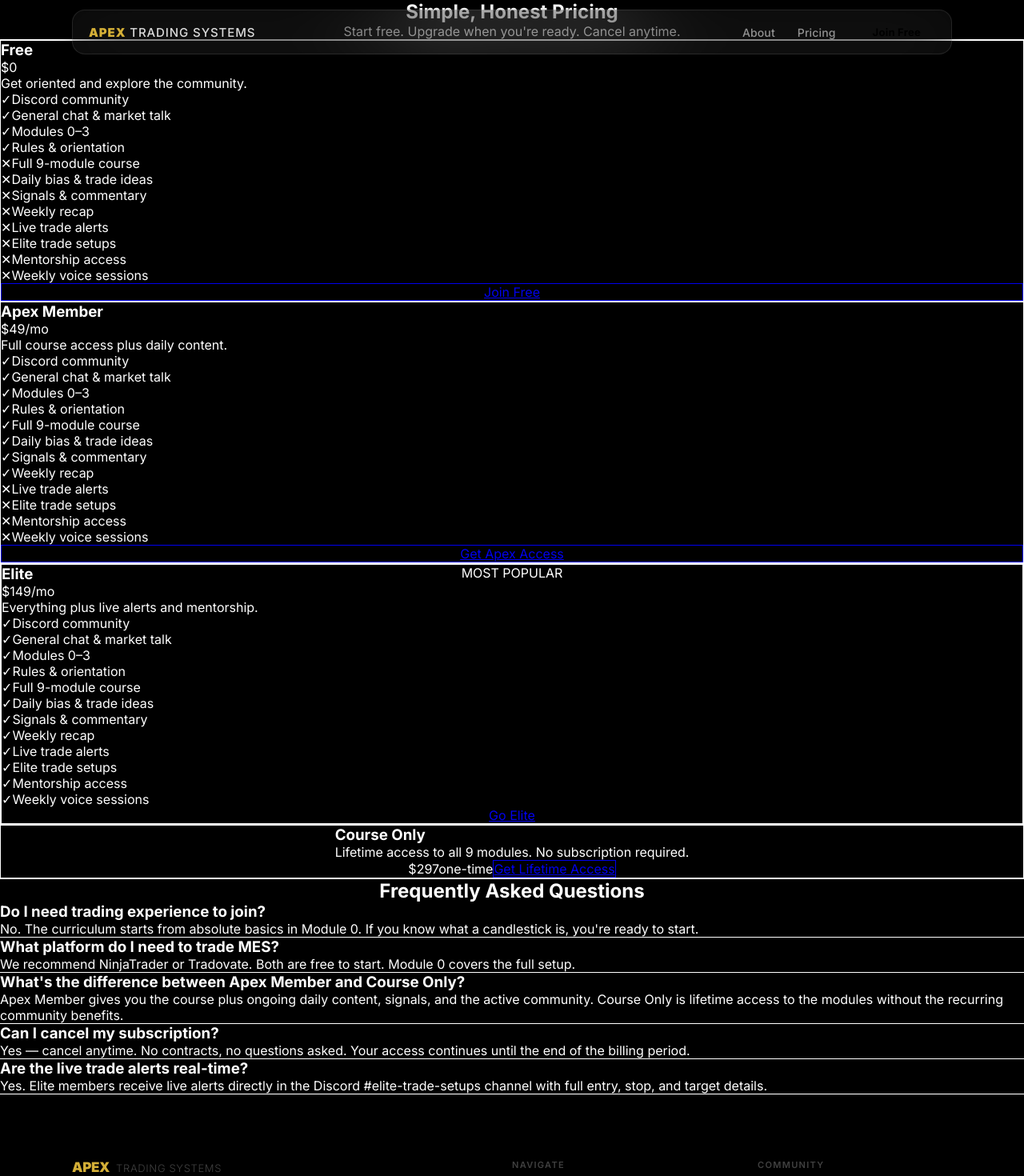
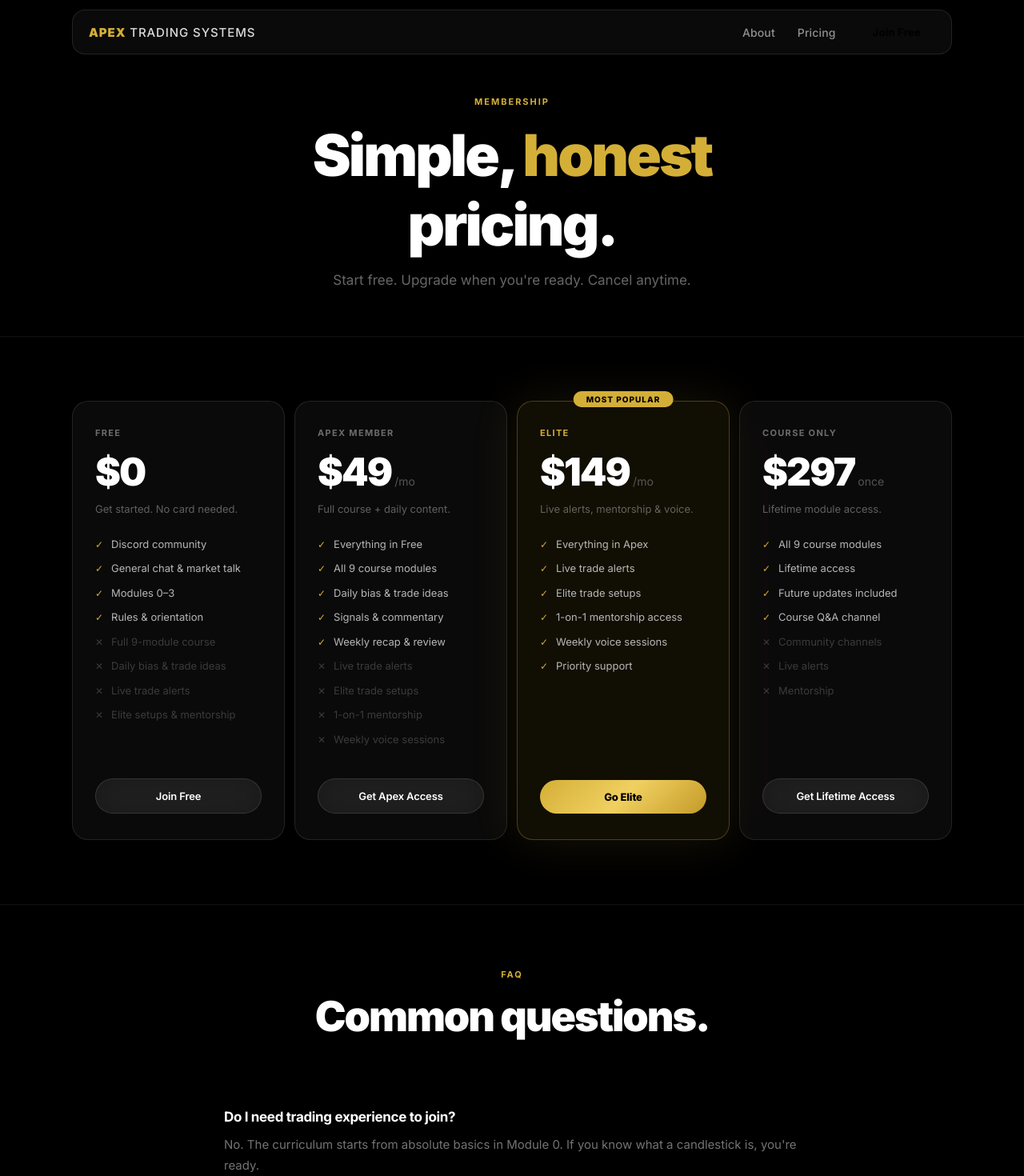
Before and after one commit to atradingsystems/Apex-Trading-Systems, a Next.js app: page /pricing in a window 1280 px wide. Shown: the top 1470 px of the page at 80% size. Built offline with nearby package versions, Linux system fonts and the light colour scheme.

Commit message:
Pricing page - full inline styles glass redesign

```diff
--- a/app/pricing/page.tsx
+++ b/app/pricing/page.tsx
@@ -1,191 +1,214 @@
+import Link from "next/link";
+
 const DISCORD = "https://discord.gg/83VwHsTbs";
+const G = "#D4AF37";
+
+const glass: React.CSSProperties = {
+  background: "rgba(255,255,255,0.04)",
+  backdropFilter: "blur(24px) saturate(180%)",
+  WebkitBackdropFilter: "blur(24px) saturate(180%)",
+  border: "1px solid rgba(255,255,255,0.1)",
+  borderRadius: 20,
+};
+
+const glassGold: React.CSSProperties = {
+  background: "rgba(212,175,55,0.08)",
+  backdropFilter: "blur(24px) saturate(180%)",
+  WebkitBackdropFilter: "blur(24px) saturate(180%)",
+  border: "1px solid rgba(212,175,55,0.3)",
+  borderRadius: 20,
+  boxShadow: "0 0 60px rgba(212,175,55,0.12)",
+};
+
+const btnGold: React.CSSProperties = {
+  background: "linear-gradient(135deg, #D4AF37, #F0D060, #C49A28)",
+  borderRadius: 999,
+  color: "#000",
+  fontWeight: 800,
+  textDecoration: "none",
+  display: "block",
+  textAlign: "center",
+  border: "none",
+  cursor: "pointer",
+};
+
+const btnGlass: React.CSSProperties = {
+  background: "rgba(255,255,255,0.06)",
+  backdropFilter: "blur(20px)",
+  WebkitBackdropFilter: "blur(20px)",
+  border: "1px solid rgba(255,255,255,0.12)",
+  borderRadius: 999,
+  color: "#fff",
+  fontWeight: 600,
+  textDecoration: "none",
+  display: "block",
+  textAlign: "center",
+};
 
 const tiers = [
   {
     name: "Free",
     price: "$0",
     period: "",
-    desc: "Get oriented and explore the community.",
-    features: {
-      "Discord community": true,
-      "General chat & market talk": true,
-      "Modules 0–3": true,
-      "Rules & orientation": true,
-      "Full 9-module course": false,
-      "Daily bias & trade ideas": false,
-      "Signals & commentary": false,
-      "Weekly recap": false,
-      "Live trade alerts": false,
-      "Elite trade setups": false,
-      "Mentorship access": false,
-      "Weekly voice sessions": false,
-    },
+    desc: "Get started. No card needed.",
+    features: ["Discord community", "General chat & market talk", "Modules 0–3", "Rules & orientation"],
+    notIncluded: ["Full 9-module course", "Daily bias & trade ideas", "Live trade alerts", "Elite setups & mentorship"],
     cta: "Join Free",
-    href: DISCORD,
     highlight: false,
   },
   {
     name: "Apex Member",
     price: "$49",
     period: "/mo",
-    desc: "Full course access plus daily content.",
-    features: {
-      "Discord community": true,
-      "General chat & market talk": true,
-      "Modules 0–3": true,
-      "Rules & orientation": true,
-      "Full 9-module course": true,
-      "Daily bias & trade ideas": true,
-      "Signals & commentary": true,
-      "Weekly recap": true,
-      "Live trade alerts": false,
-      "Elite trade setups": false,
-      "Mentorship access": false,
-      "Weekly voice sessions": false,
-    },
+    desc: "Full course + daily content.",
+    features: ["Everything in Free", "All 9 course modules", "Daily bias & trade ideas", "Signals & commentary", "Weekly recap & review"],
+    notIncluded: ["Live trade alerts", "Elite trade setups", "1-on-1 mentorship", "Weekly voice sessions"],
     cta: "Get Apex Access",
-    href: DISCORD,
     highlight: false,
   },
   {
     name: "Elite",
     price: "$149",
     period: "/mo",
-    desc: "Everything plus live alerts and mentorship.",
-    features: {
-      "Discord community": true,
-      "General chat & market talk": true,
-      "Modules 0–3": true,
-      "Rules & orientation": true,
-      "Full 9-module course": true,
-      "Daily bias & trade ideas": true,
-      "Signals & commentary": true,
-      "Weekly recap": true,
-      "Live trade alerts": true,
-      "Elite trade setups": true,
-      "Mentorship access": true,
-      "Weekly voice sessions": true,
-    },
+    desc: "Live alerts, mentorship & voice.",
+    features: ["Everything in Apex", "Live trade alerts", "Elite trade setups", "1-on-1 mentorship access", "Weekly voice sessions", "Priority support"],
+    notIncluded: [],
     cta: "Go Elite",
-    href: DISCORD,
     highlight: true,
+  },
+  {
+    name: "Course Only",
+    price: "$297",
+    period: " once",
+    desc: "Lifetime module access.",
+    features: ["All 9 course modules", "Lifetime access", "Future updates included", "Course Q&A channel"],
+    notIncluded: ["Community channels", "Live alerts", "Mentorship"],
+    cta: "Get Lifetime Access",
+    highlight: false,
   },
 ];
 
 const faqs = [
-  {
-    q: "Do I need trading experience to join?",
-    a: "No. The curriculum starts from absolute basics in Module 0. If you know what a candlestick is, you're ready to start.",
-  },
-  {
-    q: "What platform do I need to trade MES?",
-    a: "We recommend NinjaTrader or Tradovate. Both are free to start. Module 0 covers the full setup.",
-  },
-  {
-    q: "What's the difference between Apex Member and Course Only?",
-    a: "Apex Member gives you the course plus ongoing daily content, signals, and the active community. Course Only is lifetime access to the modules without the recurring community benefits.",
-  },
-  {
-    q: "Can I cancel my subscription?",
-    a: "Yes — cancel anytime. No contracts, no questions asked. Your access continues until the end of the billing period.",
-  },
-  {
-    q: "Are the live trade alerts real-time?",
-    a: "Yes. Elite members receive live alerts directly in the Discord #elite-trade-setups channel with full entry, stop, and target details.",
-  },
+  { q: "Do I need trading experience to join?", a: "No. The curriculum starts from absolute basics in Module 0. If you know what a candlestick is, you're ready." },
+  { q: "What platform do I need to trade ES & NQ?", a: "We recommend NinjaTrader or Tradovate. Both are free to start. Module 0 covers the full setup." },
+  { q: "What's the difference between Apex Member and Course Only?", a: "Apex Member includes the full course plus ongoing daily signals, content, and community. Course Only is lifetime module access without the recurring community." },
+  { q: "Can I cancel my subscription?", a: "Yes — cancel anytime. No contracts, no questions asked. Access continues until the end of your billing period." },
+  { q: "Are the live trade alerts real-time?", a: "Yes. Elite members receive live alerts directly in the Discord #elite-trade-setups channel with full entry, stop, and target details." },
 ];
 
 export default function Pricing() {
   return (
-    <main className="min-h-screen bg-black text-white pt-24">
+    <main style={{ background: "#000", color: "#fff", fontFamily: "inherit", overflowX: "hidden" }}>
 
-      {/* Hero */}
-      <section className="py-16 px-6 text-center border-b border-white/10">
-        <div className="max-w-2xl mx-auto">
-          <h1 className="text-4xl md:text-6xl font-black mb-4">
-            Simple, <span className="gold-gradient">Honest</span> Pricing
+      {/* HERO */}
+      <section style={{ paddingTop: 120, paddingBottom: 60, paddingLeft: 24, paddingRight: 24, textAlign: "center", borderBottom: "1px solid rgba(255,255,255,0.07)" }}>
+        <div style={{ maxWidth: 600, margin: "0 auto" }}>
+          <p style={{ fontSize: 11, fontWeight: 700, letterSpacing: "0.18em", textTransform: "uppercase", color: G, marginBottom: 16 }}>Membership</p>
+          <h1 style={{ fontSize: "clamp(40px,8vw,72px)", fontWeight: 900, letterSpacing: "-0.04em", marginBottom: 16 }}>
+            Simple, <span style={{ color: G }}>honest</span> pricing.
           </h1>
-          <p className="text-gray-400 text-lg">Start free. Upgrade when you&apos;re ready. Cancel anytime.</p>
+          <p style={{ color: "rgba(255,255,255,0.4)", fontSize: 17 }}>Start free. Upgrade when you&apos;re ready. Cancel anytime.</p>
         </div>
       </section>
 
-      {/* Pricing Cards */}
-      <section className="py-20 px-6">
-        <div className="max-w-5xl mx-auto grid grid-cols-1 md:grid-cols-3 gap-6">
-          {tiers.map((tier) => (
-            <div key={tier.name}
-              className={`relative rounded-xl p-6 flex flex-col ${
-                tier.highlight ? "bg-gold/10 border-2 border-gold" : "bg-white/5 border border-white/10"
-              }`}>
-              {tier.highlight && (
-                <div className="absolute -top-3 left-1/2 -translate-x-1/2 bg-gold text-black text-xs font-black px-4 py-1 rounded-full uppercase tracking-wider">
-                  Most Popular
+      {/* PRICING CARDS */}
+      <section style={{ padding: "80px 24px", position: "relative" }}>
+        <div style={{ maxWidth: 1100, margin: "0 auto" }}>
+          <div style={{ display: "grid", gridTemplateColumns: "repeat(auto-fill, minmax(240px,1fr))", gap: 12 }}>
+            {tiers.map(tier => (
+              <div key={tier.name} style={{
+                ...(tier.highlight ? glassGold : glass),
+                position: "relative",
+                padding: "32px 28px",
+                display: "flex",
+                flexDirection: "column",
+              }}>
+                {tier.highlight && (
+                  <div style={{
+                    position: "absolute", top: -13, left: "50%", transform: "translateX(-50%)",
+                    background: G, color: "#000",
+                    fontSize: 10, fontWeight: 800,
+                    padding: "4px 16px", borderRadius: 999,
+                    letterSpacing: "0.1em", textTransform: "uppercase", whiteSpace: "nowrap",
+                  }}>Most Popular</div>
+                )}
+
+                <div style={{ marginBottom: 24 }}>
+                  <div style={{ fontSize: 11, fontWeight: 700, color: tier.highlight ? G : "rgba(255,255,255,0.4)", letterSpacing: "0.12em", textTransform: "uppercase", marginBottom: 12 }}>{tier.name}</div>
+                  <div style={{ display: "flex", alignItems: "baseline", gap: 4, marginBottom: 8 }}>
+                    <span style={{ fontSize: 48, fontWeight: 900, letterSpacing: "-0.04em" }}>{tier.price}</span>
+                    <span style={{ fontSize: 14, color: "rgba(255,255,255,0.3)" }}>{tier.period}</span>
+                  </div>
+                  <p style={{ fontSize: 13, color: "rgba(255,255,255,0.35)", lineHeight: 1.5 }}>{tier.desc}</p>
                 </div>
-              )}
-              <h3 className={`font-bold text-xl mb-1 ${tier.highlight ? "text-gold" : "text-white"}`}>{tier.name}</h3>
-              <div className="flex items-end gap-1 mb-2">
-                <span className="text-4xl font-black">{tier.price}</span>
-                <span className="text-gray-400 text-sm mb-1">{tier.period}</span>
-              </div>
-              <p className="text-gray-400 text-sm mb-6">{tier.desc}</p>
-              <ul className="flex-1 space-y-3 mb-6">
-                {Object.entries(tier.features).map(([feature, included]) => (
-                  <li key={feature} className="flex items-center gap-3 text-sm">
-                    <span className={included ? "text-gold" : "text-white/20"}>
-                      {included ? "✓" : "✕"}
-                    </span>
-                    <span className={included ? "text-gray-300" : "text-white/30"}>{feature}</span>
-                  </li>
-                ))}
-              </ul>
-              <a href={tier.href} target="_blank" rel="noopener noreferrer"
-                className={`text-center font-bold py-3 rounded text-sm transition ${
-                  tier.highlight
-                    ? "bg-gold text-black hover:bg-gold-light"
-                    : "border border-white/20 text-white hover:border-gold hover:text-gold"
-                }`}>
-                {tier.cta}
-              </a>
-            </div>
-          ))}
-        </div>
 
-        {/* Course Only */}
-        <div className="max-w-5xl mx-auto mt-6">
-          <div className="bg-white/5 border border-white/10 rounded-xl p-6 flex flex-col md:flex-row items-center justify-between gap-6">
-            <div>
-              <h3 className="text-white font-bold text-xl mb-1">Course Only</h3>
-              <p className="text-gray-400 text-sm">Lifetime access to all 9 modules. No subscription required.</p>
-            </div>
-            <div className="flex items-center gap-6">
-              <div>
-                <span className="text-4xl font-black text-white">$297</span>
-                <span className="text-gray-400 text-sm ml-1">one-time</span>
-              </div>
-              <a href={DISCORD} target="_blank" rel="noopener noreferrer"
-                className="border border-white/20 text-white font-bold px-6 py-3 rounded text-sm hover:border-gold hover:text-gold transition whitespace-nowrap">
-                Get Lifetime Access
-              </a>
-            </div>
-          </div>
-        </div>
-      </section>
+                <ul style={{ flex: 1, listStyle: "none", padding: 0, marginBottom: 28 }}>
+                  {tier.features.map(f => (
+                    <li key={f} style={{ display: "flex", gap: 10, alignItems: "flex-start", marginBottom: 11 }}>
+                      <span style={{ color: G, fontSize: 12, marginTop: 2, flexShrink: 0 }}>✓</span>
+                      <span style={{ fontSize: 13, color: "rgba(255,255,255,0.7)", lineHeight: 1.5 }}>{f}</span>
+                    </li>
+                  ))}
+                  {tier.notIncluded.map(f => (
+                    <li key={f} style={{ display: "flex", gap: 10, alignItems: "flex-start", marginBottom: 11 }}>
+                      <span style={{ color: "rgba(255,255,255,0.2)", fontSize: 12, marginTop: 2, flexShrink: 0 }}>✕</span>
+                      <span style={{ fontSize: 13, color: "rgba(255,255,255,0.2)", lineHeight: 1.5 }}>{f}</span>
+                    </li>
+                  ))}
+                </ul>
 
-      {/* FAQ */}
-      <section className="py-20 px-6 border-t border-white/10">
-        <div className="max-w-3xl mx-auto">
-          <h2 className="text-3xl md:text-4xl font-black text-center mb-12">Frequently Asked Questions</h2>
-          <div className="space-y-6">
-            {faqs.map((faq) => (
-              <div key={faq.q} className="border-b border-white/10 pb-6">
-                <h3 className="text-white font-semibold text-lg mb-2">{faq.q}</h3>
-                <p className="text-gray-400 leading-relaxed">{faq.a}</p>
+                <a href={DISCORD} target="_blank" rel="noopener noreferrer"
+                  style={{
+                    ...(tier.highlight ? btnGold : btnGlass),
+                    padding: "13px 20px",
+                    fontSize: 13,
+                    letterSpacing: "-0.01em",
+                  }}>
+                  {tier.cta}
+                </a>
               </div>
             ))}
           </div>
         </div>
       </section>
 
+      {/* FAQ */}
+      <section style={{ padding: "80px 24px", borderTop: "1px solid rgba(255,255,255,0.07)" }}>
+        <div style={{ maxWidth: 720, margin: "0 auto" }}>
+          <p style={{ fontSize: 11, fontWeight: 700, letterSpacing: "0.18em", textTransform: "uppercase", color: G, marginBottom: 14, textAlign: "center" }}>FAQ</p>
+          <h2 style={{ fontSize: "clamp(32px,5vw,52px)", fontWeight: 900, letterSpacing: "-0.04em", textAlign: "center", marginBottom: 56 }}>Common questions.</h2>
+          <div>
+            {faqs.map((faq, i) => (
+              <div key={faq.q} style={{
+                borderBottom: i < faqs.length - 1 ? "1px solid rgba(255,255,255,0.07)" : "none",
+                padding: "28px 0",
+              }}>
+                <h3 style={{ fontWeight: 700, fontSize: 17, marginBottom: 12, letterSpacing: "-0.02em" }}>{faq.q}</h3>
+                <p style={{ color: "rgba(255,255,255,0.45)", lineHeight: 1.7, fontSize: 15 }}>{faq.a}</p>
+              </div>
+            ))}
+          </div>
+        </div>
+      </section>
+
+      {/* CTA */}
+      <section style={{ padding: "100px 24px", textAlign: "center" }}>
+        <div style={{ maxWidth: 500, margin: "0 auto" }}>
+          <h2 style={{ fontSize: "clamp(32px,6vw,52px)", fontWeight: 900, letterSpacing: "-0.04em", marginBottom: 16 }}>
+            Start free today.
+          </h2>
+          <p style={{ color: "rgba(255,255,255,0.4)", fontSize: 17, marginBottom: 36 }}>No credit card. No commitment. Just join.</p>
+          <a href={DISCORD} target="_blank" rel="noopener noreferrer" style={{
+            ...btnGold,
+            display: "inline-block",
+            fontSize: 16,
+            padding: "16px 40px",
+          }}>
+            Join the Community →
+          </a>
+        </div>
+      </section>
+
     </main>
   );
 }
```
